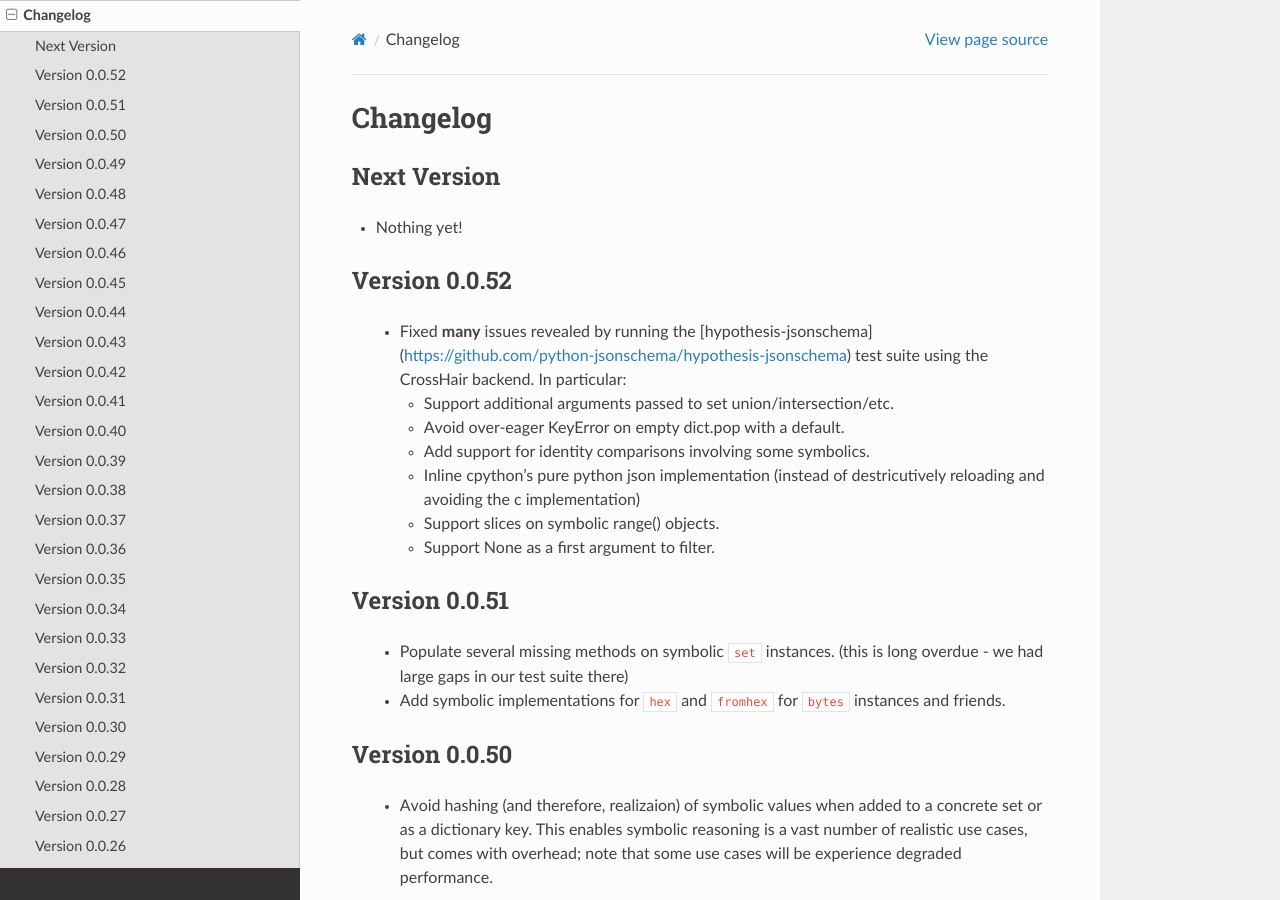
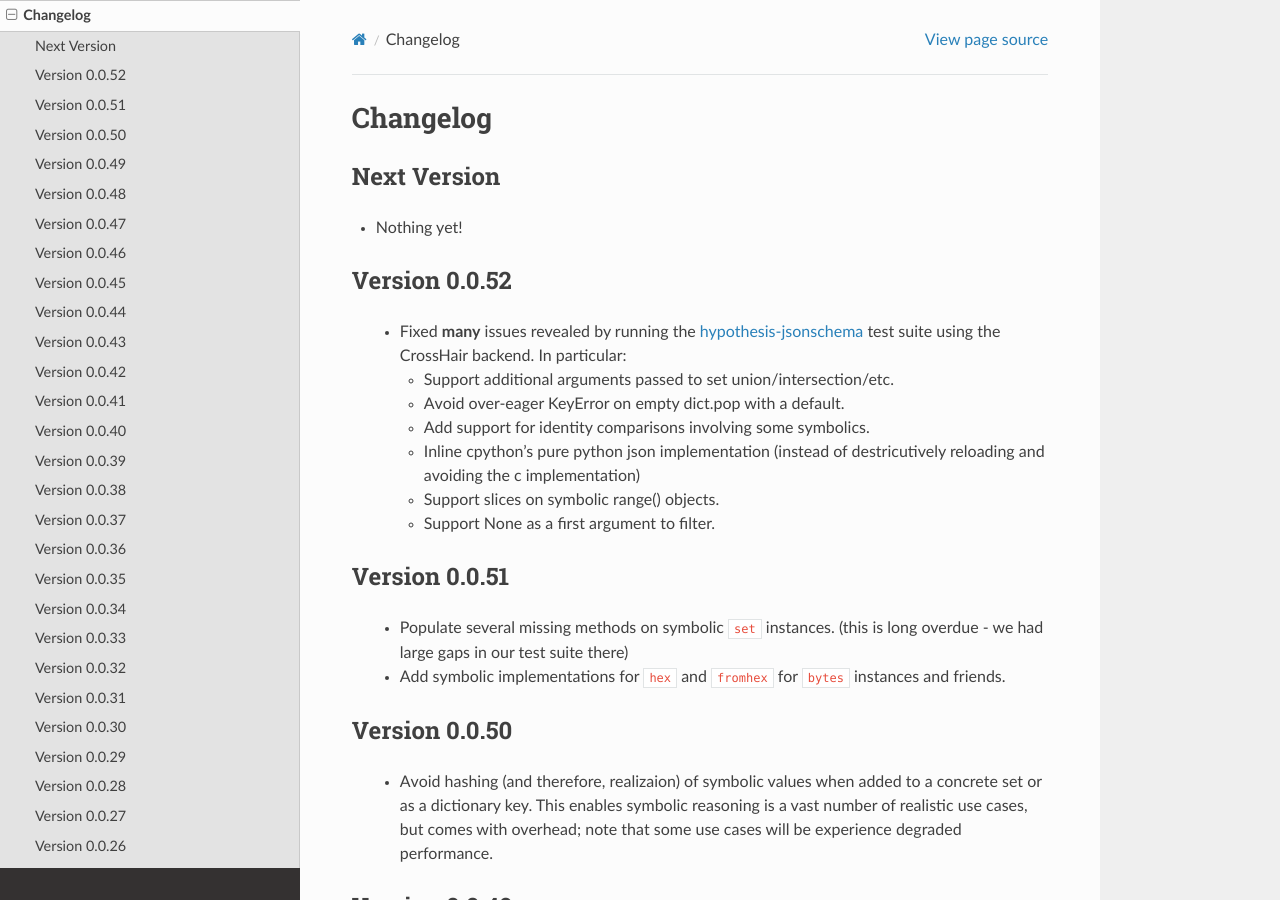
Before and after one commit to pschanely/CrossHair, a Sphinx documentation site: the page built from doc/source/changelog.rst, in a window 1280 px wide and 900 px high. Built offline with Sphinx 7.4.7 and the Read the Docs theme 2.0.0, drawn with Linux system fonts in a browser that asks for light colours; the version number is read from the project's files by our own code.

Commit message:
Fix changelog rst formatting

```diff
--- a/doc/source/changelog.rst
+++ b/doc/source/changelog.rst
@@ -13,7 +13,7 @@ Version 0.0.52
 --------------
 
   * Fixed **many** issues revealed by running the
-    [hypothesis-jsonschema](https://github.com/python-jsonschema/hypothesis-jsonschema)
+    `hypothesis-jsonschema <https://github.com/python-jsonschema/hypothesis-jsonschema>`__
     test suite using the CrossHair backend. In particular:
 
     * Support additional arguments passed to set union/intersection/etc.
```
